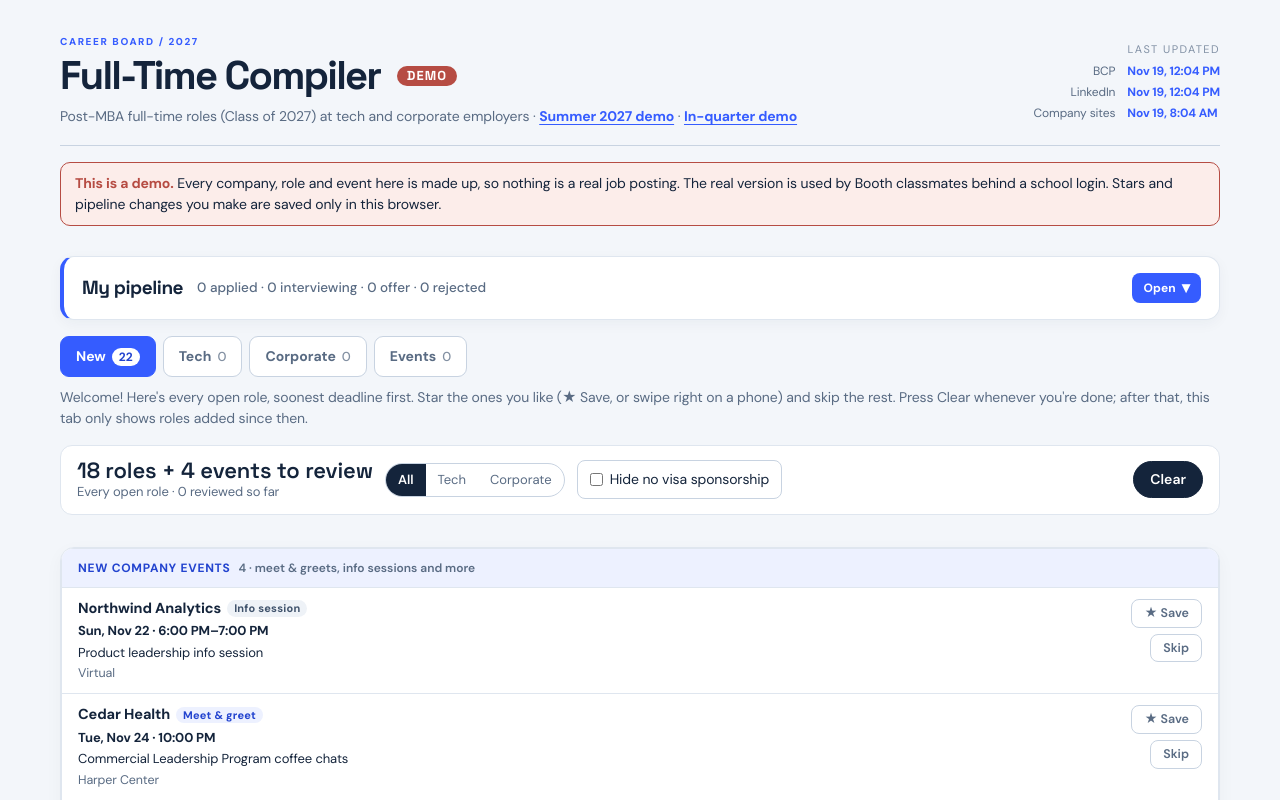
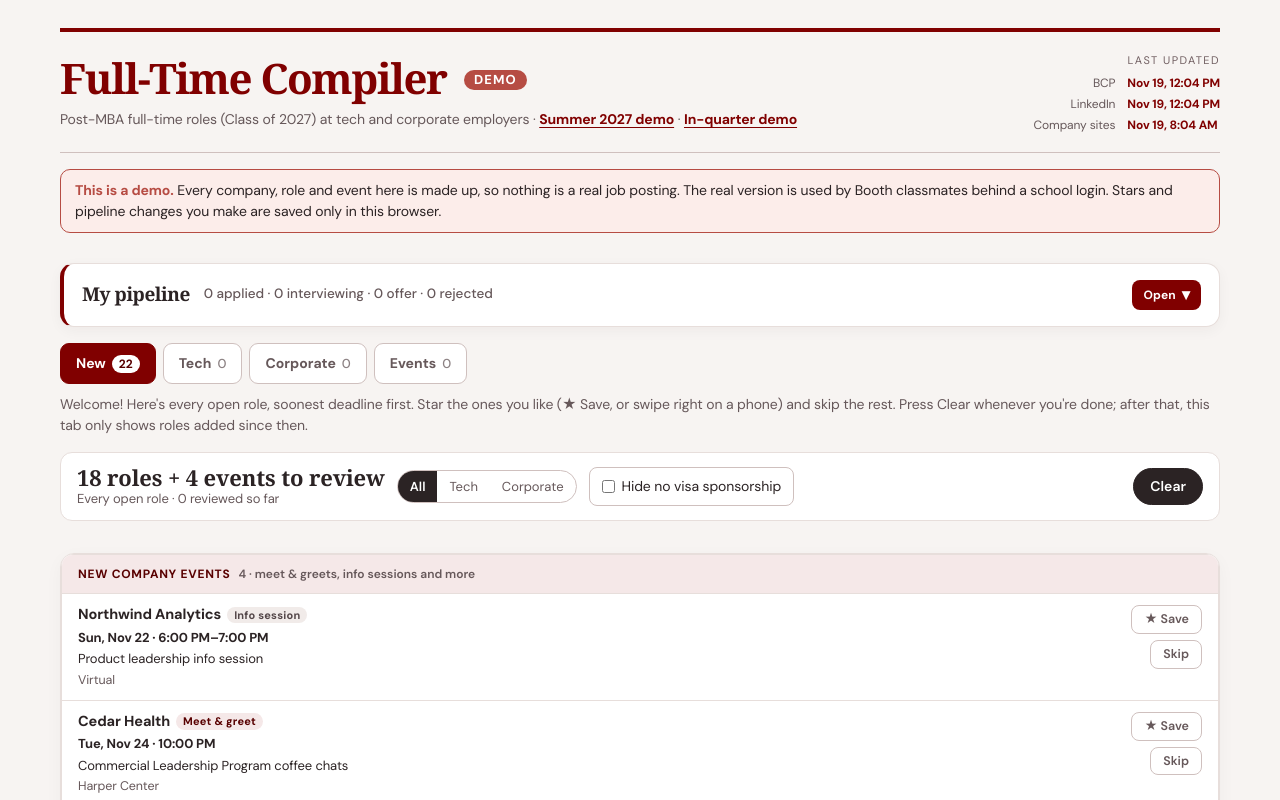
Before and after one commit to picklejae/mba-internship-board, a plain HTML site: page full-time/index.html in a window 1280 px wide. Shown: the top 800 px of the page. Drawn offline with Linux system fonts and the light colour scheme.

Commit message:
Apply Booth-inspired maroon styling to career boards

```diff
--- a/full-time/index.html
+++ b/full-time/index.html
@@ -2,7 +2,7 @@
 <title>Full-Time Compiler (Demo)</title>
 <link rel="preconnect" href="https://fonts.googleapis.com">
 <link rel="preconnect" href="https://fonts.gstatic.com" crossorigin>
-<link rel="stylesheet" href="https://fonts.googleapis.com/css2?family=DM+Sans:wght@400;500;600;700;800&family=Space+Grotesk:wght@400;500;600;700&display=swap">
+<link rel="stylesheet" href="https://fonts.googleapis.com/css2?family=DM+Sans:wght@400;500;600;700;800&display=swap">
 <style>
 :root{
   color-scheme:light;
@@ -311,48 +311,36 @@ body.signed-out .wrap{display:none}
 .si-note{margin:0;font-size:12.5px;color:var(--muted)}
 footer .who{margin:10px 0 0}
 
-/* Internship compiler visual refresh */
+/* Booth-inspired maroon theme */
 :root{
   color-scheme:light;
-  --paper:#F3F6FA; --sand:#E9EEF5; --surface:#FFFFFF; --ink:#14243B; --muted:#596B83; --faint:#8291A5;
-  --line:#DFE6EF; --line-strong:#C8D3E1; --hi:#EDF1FF;
-  --brand:#355CFF; --brand-deep:#2344CF; --brand-soft:#EDF1FF; --signal:#D8F36A;
+  --paper:#F7F4F2; --sand:#EEE8E5; --surface:#FFFFFF; --ink:#2B2324; --muted:#66585A; --faint:#715F62;
+  --line:#E7DEDB; --line-strong:#CFC0BE; --hi:#F5E8E8;
+  --brand:#800000; --brand-deep:#590000; --brand-soft:#F5E8E8; --signal:#F0DADA;
   --star:var(--brand); --star-soft:var(--brand-soft);
   --warn:#B64C43; --warn-soft:#FCEDEA; --ok:#18745F; --ok-soft:#E4F4EE;
-  --serif:"Space Grotesk",system-ui,-apple-system,"Segoe UI",sans-serif;
+  --serif:Georgia,"Times New Roman",serif;
   --body:"DM Sans",system-ui,-apple-system,"Segoe UI",sans-serif;
 }
 html{background:var(--paper)}
 body{background:var(--paper);color:var(--ink);font-family:var(--body);letter-spacing:-.008em}
-body::before{content:"";position:fixed;z-index:50;inset:0 0 auto;height:4px;background:var(--signal);pointer-events:none}
 .wrap{max-width:1160px;gap:16px}
 header.top{
-  position:relative;isolation:isolate;overflow:hidden;align-items:center;min-height:142px;
-  padding:26px 30px;border:0;border-radius:18px;
-  background:linear-gradient(115deg,#13243B 0%,#1C3556 72%,#2344CF 140%);
-  box-shadow:0 12px 30px rgba(19,36,59,.12);color:#fff
+  align-items:center;padding:20px 0 18px;
+  border-top:4px solid var(--brand);border-bottom:1px solid var(--line-strong)
 }
-header.top::after{
-  content:"";position:absolute;z-index:-1;right:-48px;top:-120px;width:340px;height:340px;
-  border:1px solid rgba(255,255,255,.13);border-radius:50%;
-  box-shadow:0 0 0 28px rgba(255,255,255,.035),0 0 0 58px rgba(255,255,255,.025)
-}
-header.top > div,header.top .stamps{position:relative;z-index:1}
-header.top > div::before{
-  content:"CAREER BOARD  /  2027";display:block;margin-bottom:9px;
-  color:var(--signal);font-size:10px;line-height:1.2;font-weight:800;letter-spacing:.16em
-}
-header.top h1{font-family:var(--serif);font-size:clamp(28px,4vw,40px);font-weight:700;letter-spacing:-.045em;color:#fff}
-header.top p{margin-top:8px;color:#C4D0E0;font-size:14px}
-header.top p a{color:var(--signal);font-weight:700;text-decoration-thickness:1px;text-underline-offset:3px}
+header.top h1{font-size:clamp(28px,4vw,42px);font-weight:700;letter-spacing:-.035em;color:var(--brand)}
+header.top p{margin-top:8px}
+header.top p a{color:var(--brand);font-weight:700;text-underline-offset:3px}
+header.top h1 .demo-tag{font-family:var(--body)}
 .stamps{grid-template-columns:auto auto;gap:3px 12px;font-size:12px}
-.stamps .hd{color:#AFC0D5;letter-spacing:.13em}
-.stamps dt{color:#C4D0E0}
-.stamps dd{color:var(--signal)}
+.stamps .hd{color:var(--faint);letter-spacing:.13em}
+.stamps dd{color:var(--brand)}
+input:focus-visible,select:focus-visible,button:focus-visible,a:focus-visible{outline-color:var(--brand)}
 .banner{border:1px solid #E6CF86;background:#FFF8DF;border-radius:10px;color:#5C4A1B}
-.pipe{background:#fff;border:1px solid var(--line);border-left:4px solid var(--brand);border-radius:14px;box-shadow:0 4px 14px rgba(20,36,59,.045)}
+.pipe{background:#fff;border:1px solid var(--line);border-left:4px solid var(--brand);border-radius:14px;box-shadow:0 4px 14px rgba(55,21,25,.045)}
 .pipe-head{padding:16px 18px}
-.pipe-head:hover{background:#F7F9FC}
+.pipe-head:hover{background:#FBF7F6}
 .pipe h2{font-family:var(--serif);font-size:19px;font-weight:700;letter-spacing:-.025em}
 .pipe-sum{color:var(--muted)!important;font-weight:500}
 .chev{background:var(--brand);border-radius:8px;padding:6px 11px;font-size:12px;letter-spacing:.01em}
@@ -366,13 +354,13 @@ header.top p a{color:var(--signal);font-weight:700;text-decoration-thickness:1px
 .step[aria-pressed="true"] .n,.step[aria-pressed="true"] .l{color:#fff}
 .steps li:nth-last-child(n+3)::after{background:var(--line-strong)}
 .pcards{border-color:var(--line);border-radius:10px}
-.groupdiv,.groupdiv.newg,.groupdiv.restg{background:#F4F7FB;color:var(--muted);border-color:var(--line)}
+.groupdiv,.groupdiv.newg,.groupdiv.restg{background:#F8F4F3;color:var(--muted);border-color:var(--line)}
 .groupdiv.newg{background:var(--brand-soft);color:var(--brand-deep)}
 .track{gap:7px;margin-top:0}
 .track button{border-color:var(--line-strong);border-radius:9px;padding:9px 15px;background:#fff;color:var(--muted);font-size:14px;transition:background .15s,border-color .15s,color .15s}
 .track button:hover{border-color:var(--brand);color:var(--brand)}
 .track button[aria-selected="true"]{background:var(--brand);border-color:var(--brand);color:#fff}
-.track .newc{background:var(--signal);color:#17243A}
+.track .newc{background:var(--signal);color:#590000}
 .track button[aria-selected="true"] .newc{background:#fff;color:var(--brand-deep)}
 .tabnote{color:var(--muted)}
 .filters{gap:9px}
@@ -383,18 +371,18 @@ header.top p a{color:var(--signal);font-weight:700;text-decoration-thickness:1px
 .search input:focus,select:focus,.ms-btn:focus{border-color:var(--brand)}
 select.active,.tog.active,.ms-btn.active{border-color:var(--brand);background:var(--brand-soft)}
 .tog input{accent-color:var(--brand)}
-.ms-pop{border-color:var(--line);border-radius:12px;box-shadow:0 14px 32px rgba(20,36,59,.15)}
-.ms-item:hover{background:#F3F6FA}
+.ms-pop{border-color:var(--line);border-radius:12px;box-shadow:0 14px 32px rgba(55,21,25,.15)}
+.ms-item:hover{background:#F7F4F2}
 .countline{color:var(--muted)}
 .all-btn{border-color:var(--brand);background:var(--brand-soft);color:var(--brand-deep);border-radius:8px}
-.all-btn:hover{background:#D8F36A;color:#17243A}
+.all-btn:hover{background:#F0DADA;color:#590000}
 .all-btn[aria-pressed="true"]{background:#fff;color:var(--ink);border-color:var(--line-strong)}
 .pill,.exp-btn,.copy-btn,.rej{border-color:var(--line-strong);background:#fff;color:var(--ink)}
 .next{background:var(--brand);border-color:var(--brand);border-radius:8px}
 .next:hover{background:var(--brand-deep)}
-.list{border-color:var(--line);border-radius:14px;box-shadow:0 5px 18px rgba(20,36,59,.035)}
+.list{border-color:var(--line);border-radius:14px;box-shadow:0 5px 18px rgba(55,21,25,.035)}
 .row{padding-top:13px;padding-bottom:13px;border-color:var(--line)}
-@media (prefers-reduced-motion:no-preference){.row:hover{background:#F6F8FC}}
+@media (prefers-reduced-motion:no-preference){.row:hover{background:#FAF5F4}}
 .star:hover:not(:disabled){background:var(--brand-soft);color:var(--brand)}
 .star[aria-pressed="true"],.star.locked{color:var(--brand)}
 .row.st-applied,.row.st-interviewing,.row.st-offer{background:#EAF6F1}
@@ -402,35 +390,34 @@ select.active,.tog.active,.ms-btn.active{border-color:var(--brand);background:va
 .row.st-offer{background:#DDF0E8}
 .row.st-applied:hover,.row.st-interviewing:hover,.row.st-offer:hover{background:#DDEFE8}
 .row.st-applied .tag.stage,.row.st-interviewing .tag.stage,.row.st-offer .tag.stage{background:var(--ok);color:#fff}
-.tag.new{background:var(--signal);color:#17243A}
-.tag.plain{background:#EEF2F7;color:#53657D}
-.links a{border-color:#B8C6D7}
+.tag.new{background:var(--signal);color:#590000}
+.tag.plain{background:#F1EBE9;color:#66585A}
+.links a{border-color:#C8B8B5}
 .links .apply-btn{border-color:#A9D1C2;color:var(--ok)}
-.detail{background:#F4F7FB;border-color:var(--line-strong)}
+.detail{background:#F8F4F3;border-color:var(--line-strong)}
 .facts,.jdsum,.jdtext,.evbox,.ievs{border-color:var(--line);border-radius:11px}
-.fact .fl{color:#71829A;letter-spacing:.09em}
+.fact .fl{color:#715F62;letter-spacing:.09em}
 .fact.bad .fv{color:var(--warn)}.fact.good .fv{color:var(--ok)}
 .jdsum .jdsec + .jdsec{border-color:var(--line)}
-.ev .evkind{background:#EEF2F7;color:#40536C}
+.ev .evkind{background:#F1EBE9;color:#544749}
 .ev .evkind.mg{background:var(--brand-soft);color:var(--brand-deep)}
 .ievs .ievh{background:var(--brand-soft);border-color:var(--line);color:var(--brand-deep)}
 .ievs .ev .evact button:hover{border-color:var(--brand);color:var(--brand)}
 .ibar{border-radius:12px}
-.toast{border-radius:10px;box-shadow:0 10px 30px rgba(20,36,59,.18)}
+.toast{border-radius:10px;box-shadow:0 10px 30px rgba(55,21,25,.18)}
 .savebar{border-radius:10px}
 footer{color:var(--muted)}
 footer ul{padding:16px 20px 16px 38px;border:1px solid var(--line);border-radius:12px;background:rgba(255,255,255,.72)}
 footer li+li{margin-top:5px}
-.si-card{border-color:var(--line);border-radius:16px;box-shadow:0 16px 40px rgba(20,36,59,.1)}
-.si-card h1{font-family:var(--serif);letter-spacing:-.035em}
+.si-card{border-color:var(--line);border-top:4px solid var(--brand);border-radius:16px;box-shadow:0 16px 40px rgba(55,21,25,.1)}
+.si-card h1{font-family:var(--serif);color:var(--brand);letter-spacing:-.035em}
 .si-row input,.si-row button,#si-code{border-radius:8px}
 .si-row button{background:var(--brand);border-color:var(--brand)}
 .si-row button:hover:not(:disabled){background:var(--brand-deep)}
 @media(max-width:760px){
   body{padding:14px 12px 40px}
   .wrap{gap:12px}
-  header.top{min-height:0;padding:21px 19px;border-radius:14px;align-items:flex-start}
-  header.top::after{right:-180px;top:-190px}
+  header.top{padding:14px 0;align-items:flex-start}
   header.top .stamps{width:100%;grid-template-columns:auto auto;justify-content:start}
   .stamps .hd{grid-column:1/-1;text-align:left}
   .stamps dt{text-align:left}
@@ -439,23 +426,6 @@ footer li+li{margin-top:5px}
   .track button{padding:8px 11px}
 }
 @media(prefers-reduced-motion:reduce){*,*::before,*::after{scroll-behavior:auto!important;transition:none!important}}
-
-
-/* Header refinement: quiet, editorial masthead */
-body::before{display:none}
-header.top{
-  min-height:0;padding:8px 0 18px;border:0;border-bottom:1px solid var(--line-strong);
-  border-radius:0;background:transparent;box-shadow:none;color:var(--ink);overflow:visible
-}
-header.top::after{display:none}
-header.top > div::before{color:var(--brand);margin-bottom:6px}
-header.top h1{color:var(--ink)}
-header.top p{color:var(--muted)}
-header.top p a{color:var(--brand)}
-.stamps .hd{color:var(--faint)}
-.stamps dt{color:var(--muted)}
-.stamps dd{color:var(--brand)}
-@media(max-width:760px){header.top{padding:4px 0 15px}}
 
 
 /* Job details: short, scannable sections with full posting on demand */
```
Also changed, not shown: in-quarter/index.html (+34 -64 lines), index.html (+34 -64 lines).
